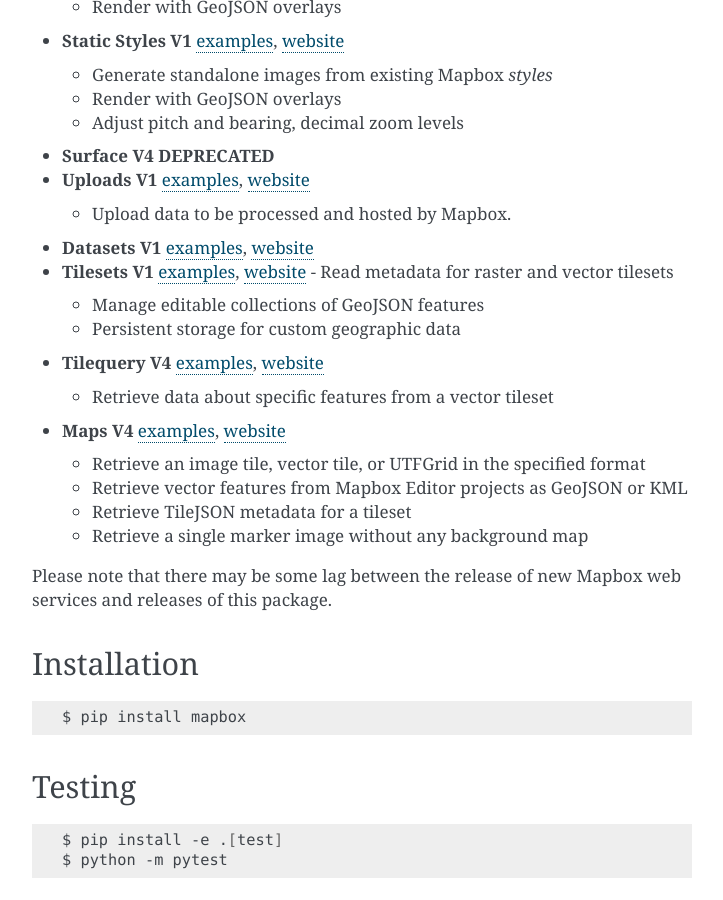
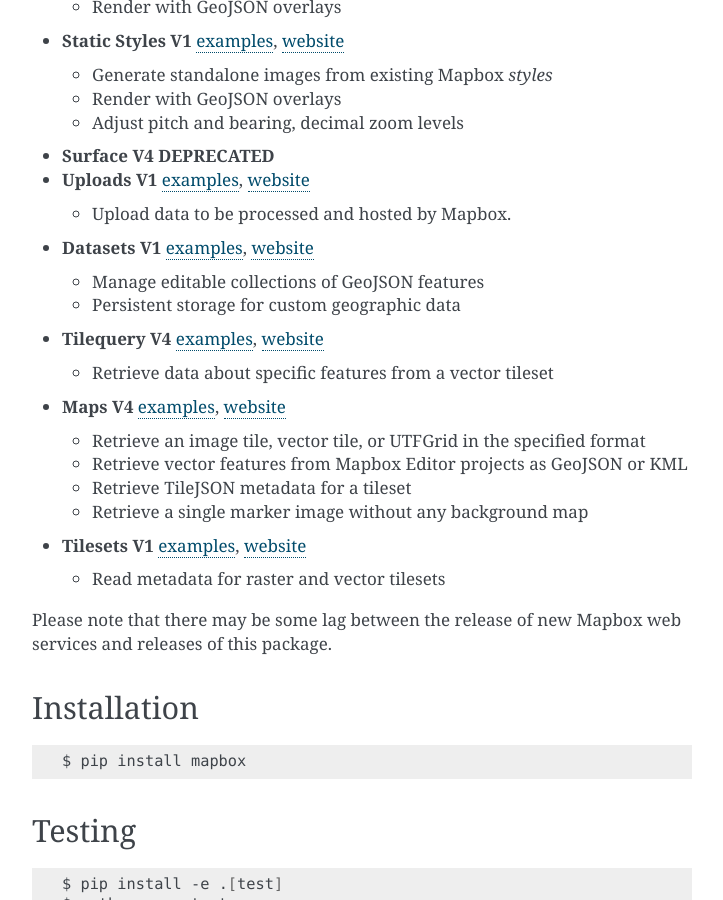
Before and after one commit to mapbox/mapbox-sdk-py, a Sphinx documentation site: the page built from docs/index.rst, in a window 1280 px wide and 900 px high, scrolled down 816 px. Shown: the whole window, without its empty margins (388-1111 px from the left). Built offline with Sphinx 7.4.7, drawn with Linux system fonts in a browser that asks for light colours; part of the change alters nothing that is shown.

```diff
--- a/docs/index.rst
+++ b/docs/index.rst
@@ -54,9 +54,6 @@ Services
 
 - **Datasets V1** `examples <./datasets.html#datasets>`__, `website <https://www.mapbox.com/api-documentation/maps/#datasets>`__
 
-- **Tilesets V1** `examples <./docs/tilesets.md#tilesets>`__, `website <https://www.mapbox.com/api-documentation/?language=Python#tilesets>`__
-  - Read metadata for raster and vector tilesets
-
   - Manage editable collections of GeoJSON features
   - Persistent storage for custom geographic data
 
@@ -70,6 +67,10 @@ Services
   - Retrieve vector features from Mapbox Editor projects as GeoJSON or KML
   - Retrieve TileJSON metadata for a tileset
   - Retrieve a single marker image without any background map
+
+- **Tilesets V1** `examples <./docs/tilesets.md#tilesets>`__, `website <https://www.mapbox.com/api-documentation/?language=Python#tilesets>`__
+
+  - Read metadata for raster and vector tilesets
 
 Please note that there may be some lag between the release of new Mapbox web
 services and releases of this package.
```
